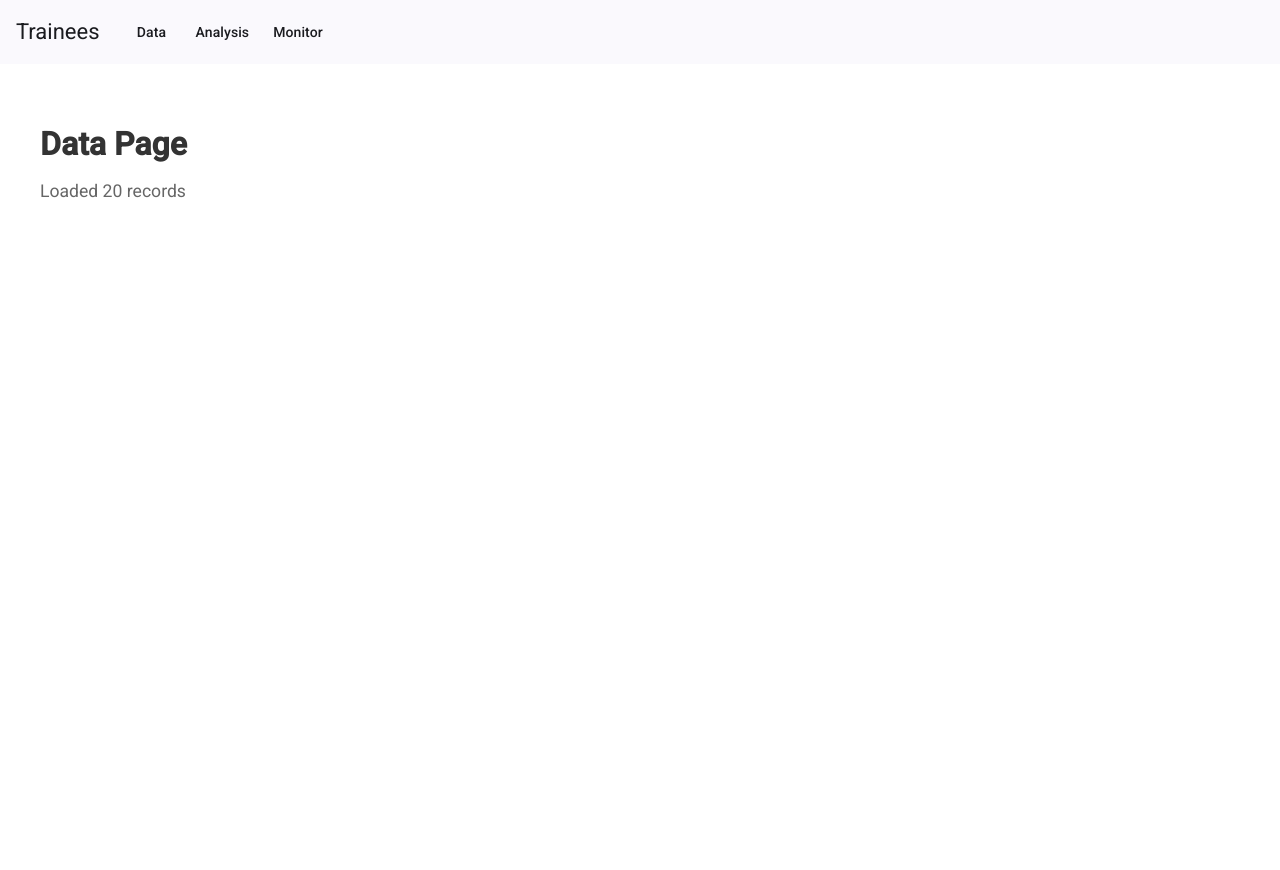
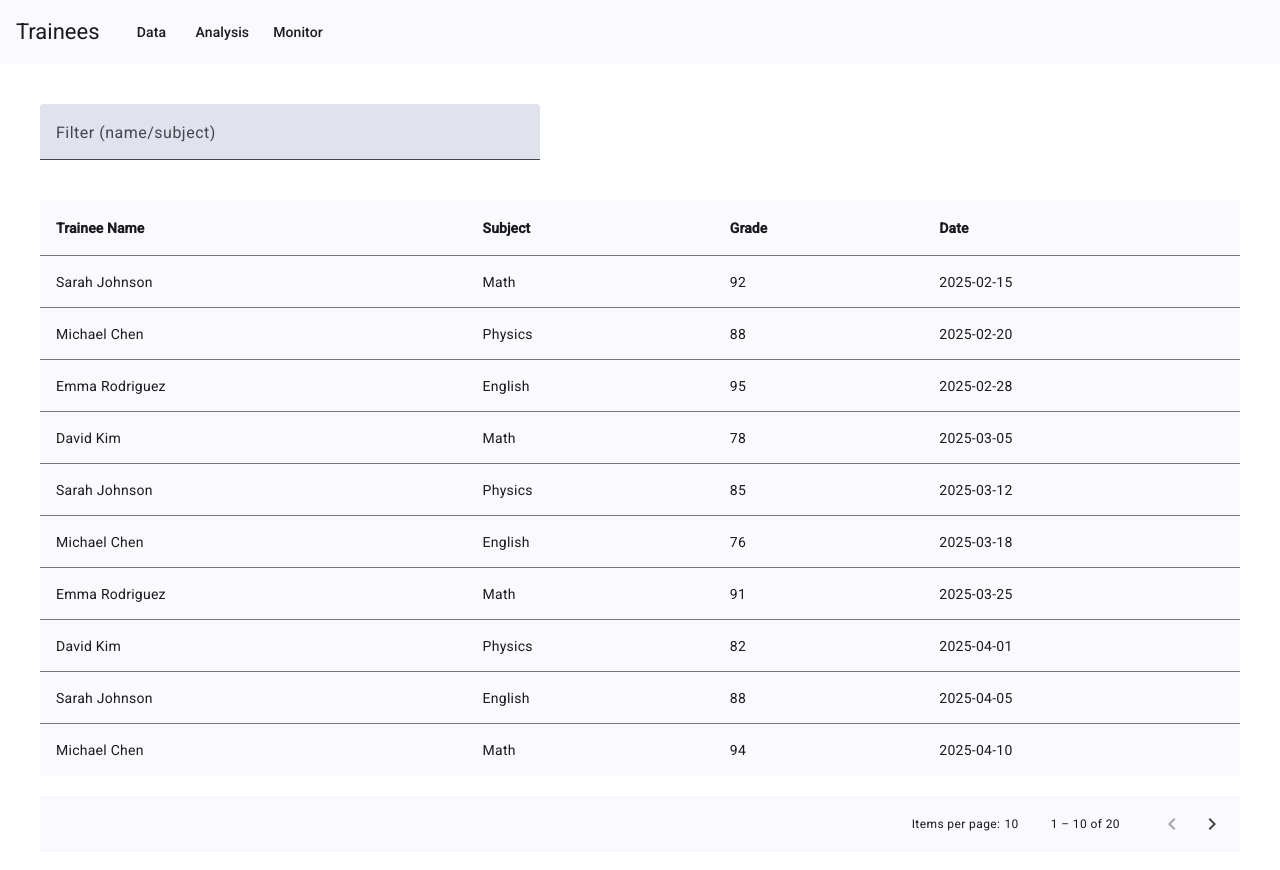
Before and after one commit to orzbirou/TraineeTestResults, an Angular app: page /data in a window 1280 px wide. Shown: the top 870 px of the page. Before the commit the page ends 800 px from the top, so only its background shows below. Built offline with nearby package versions, Linux system fonts and the light colour scheme.

Commit message:
Added Material table with filtering and pagination to DataPageComponent

```diff
--- a/src/app/pages/data/data-page.component.html
+++ b/src/app/pages/data/data-page.component.html
@@ -1,4 +1,42 @@
 <div class="data-container">
-  <h1>Data Page</h1>
-  <p>This is the data page component.</p>
+  <mat-form-field>
+    <mat-label>Filter (name/subject)</mat-label>
+    <input matInput #filterInput (input)="onFilterChange(filterInput.value)">
+  </mat-form-field>
+
+  <table mat-table [dataSource]="page()">
+    <!-- Trainee Name Column -->
+    <ng-container matColumnDef="traineeName">
+      <th mat-header-cell *matHeaderCellDef>Trainee Name</th>
+      <td mat-cell *matCellDef="let result">{{result.traineeName}}</td>
+    </ng-container>
+
+    <!-- Subject Column -->
+    <ng-container matColumnDef="subject">
+      <th mat-header-cell *matHeaderCellDef>Subject</th>
+      <td mat-cell *matCellDef="let result">{{result.subject}}</td>
+    </ng-container>
+
+    <!-- Grade Column -->
+    <ng-container matColumnDef="grade">
+      <th mat-header-cell *matHeaderCellDef>Grade</th>
+      <td mat-cell *matCellDef="let result">{{result.grade}}</td>
+    </ng-container>
+
+    <!-- Date Column -->
+    <ng-container matColumnDef="date">
+      <th mat-header-cell *matHeaderCellDef>Date</th>
+      <td mat-cell *matCellDef="let result">{{result.date}}</td>
+    </ng-container>
+
+    <tr mat-header-row *matHeaderRowDef="displayedColumns"></tr>
+    <tr mat-row *matRowDef="let row; columns: displayedColumns;"></tr>
+  </table>
+
+  <mat-paginator
+    [length]="filtered().length"
+    [pageIndex]="pageIndex()"
+    [pageSize]="pageSize()"
+    (page)="onPageChange($event.pageIndex)">
+  </mat-paginator>
 </div>
--- a/src/app/pages/data/data-page.component.scss
+++ b/src/app/pages/data/data-page.component.scss
@@ -1,14 +1,27 @@
 .data-container {
   padding: 20px;
-  display: block;
+  display: flex;
+  flex-direction: column;
+  gap: 20px;
 }
 
-h1 {
-  color: #333;
-  margin-bottom: 1rem;
+mat-form-field {
+  width: 100%;
+  max-width: 500px;
 }
 
-p {
-  color: #666;
-  font-size: 1.1rem;
+table {
+  width: 100%;
 }
+
+.mat-mdc-row:hover {
+  background-color: #f5f5f5;
+}
+
+.mat-mdc-header-cell {
+  font-weight: bold;
+}
+
+.mat-mdc-cell, .mat-mdc-header-cell {
+  padding: 8px 16px;
+}
--- a/src/app/pages/data/data-page.component.ts
+++ b/src/app/pages/data/data-page.component.ts
@@ -1,22 +1,62 @@
-import { Component, inject } from '@angular/core';
+import { Component, computed, inject, signal } from '@angular/core';
 import { CommonModule } from '@angular/common';
 import { toSignal } from '@angular/core/rxjs-interop';
 import { DataService } from '../../services/data.service';
 import { TestResult } from '../../models/trainee.types';
+import { MatTableModule } from '@angular/material/table';
+import { MatFormFieldModule } from '@angular/material/form-field';
+import { MatInputModule } from '@angular/material/input';
+import { MatPaginatorModule } from '@angular/material/paginator';
 
 @Component({
   selector: 'app-data-page',
   standalone: true,
-  imports: [CommonModule],
-  template: `
-    <div class="data-container">
-      <h1>Data Page</h1>
-      <p>Loaded {{ results().length }} records</p>
-    </div>
-  `,
+  imports: [
+    CommonModule,
+    MatTableModule,
+    MatFormFieldModule,
+    MatInputModule,
+    MatPaginatorModule
+  ],
+  templateUrl: './data-page.component.html',
   styleUrls: ['./data-page.component.scss']
 })
 export class DataPageComponent {
   private dataService = inject(DataService);
+
+  // Data source
   results = toSignal(this.dataService.loadResults(), { initialValue: [] as TestResult[] });
+
+  // UI state
+  filterText = signal('');
+  pageIndex = signal(0);
+  pageSize = signal(10);
+
+  // Table configuration
+  displayedColumns = ['traineeName', 'subject', 'grade', 'date'];
+
+  // Computed values
+  filtered = computed(() => {
+    const filter = this.filterText().toLowerCase();
+    return this.results().filter(result =>
+      result.traineeName.toLowerCase().includes(filter) ||
+      result.subject.toLowerCase().includes(filter)
+    );
+  });
+
+  page = computed(() => {
+    const start = this.pageIndex() * this.pageSize();
+    const end = start + this.pageSize();
+    return this.filtered().slice(start, end);
+  });
+
+  // Event handlers
+  onFilterChange(value: string): void {
+    this.filterText.set(value);
+    this.pageIndex.set(0);
+  }
+
+  onPageChange(index: number): void {
+    this.pageIndex.set(index);
+  }
 }
```
Also changed, not shown: 1 other file (tests, documents, lock files or other folders).
